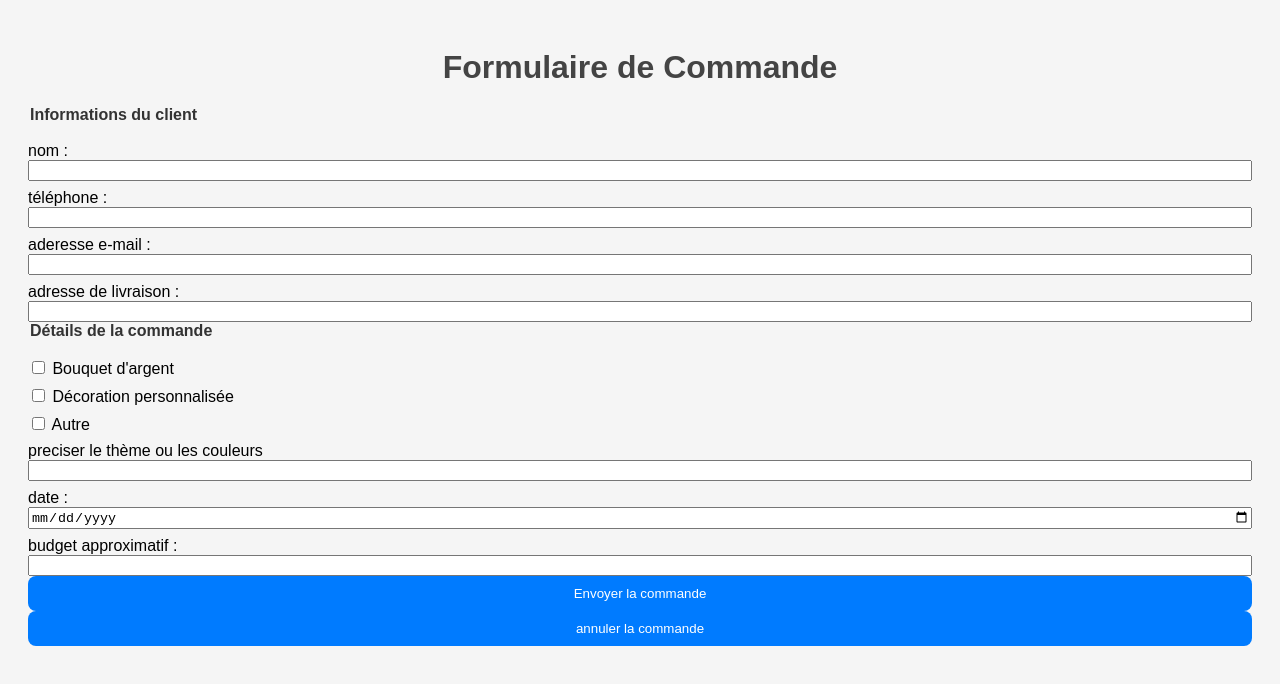
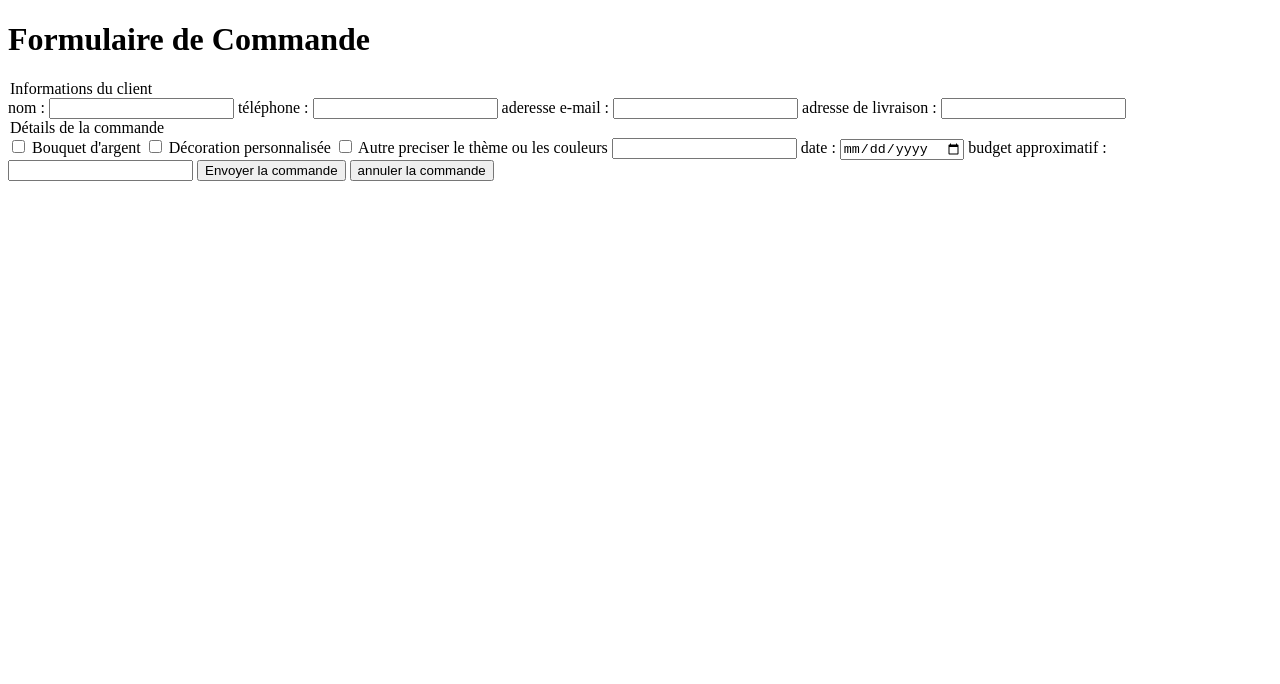
Before and after one commit to gessycatsafack/Tpe-152, a plain HTML site: page formulaire index.html in a window 1280 px wide. Drawn offline with Linux system fonts and the light colour scheme.

Commit message:
Add files via upload

```diff
--- a/style.css
+++ b/style.css
@@ -1,52 +1,3 @@
-body {
-  font-family: Arial, sans-serif;
-  background: #f5f5f5;
-  padding: 20px;
-}
-
-.form-container {
-  max-width: 700p
-  padding: 25px;
-  border-radius: 12px;
-}
-
-h1 {
-  text-align: center;
-  margin-bottom: 20px;
-  color: #444;
-}
-
-form {
-  display: flex;
-  flex-direction: column;
-}
-
-legend {
-  font-weight: bold;
-  margin-bottom: 10px;
-  color: #333;
-}
-
-label {
-  display: block;
-  margin-top: 8px;
-}
-
-textarea {
-  min-height: 80px;
-}
-
-button {
-  background: #007bff;
-  color: white;
-  padding: 10px;
-  border: none;
-  border-radius: 8px
-}
-
-button:hover {
-  background: #0056b3;
-}
 @media (max-width: 768px) {
   .menu {
     display: none;
```
Also changed, not shown: grid card index.html (added, +28 -0 lines), img1.jpg, img10.jpg (added), img2.jpg, img3.jpg, img4.jpg (added), img5.jpg (added), img6.jpg (added), img7.jpg (added), img8.jpg (added), img9.jpg (added).
